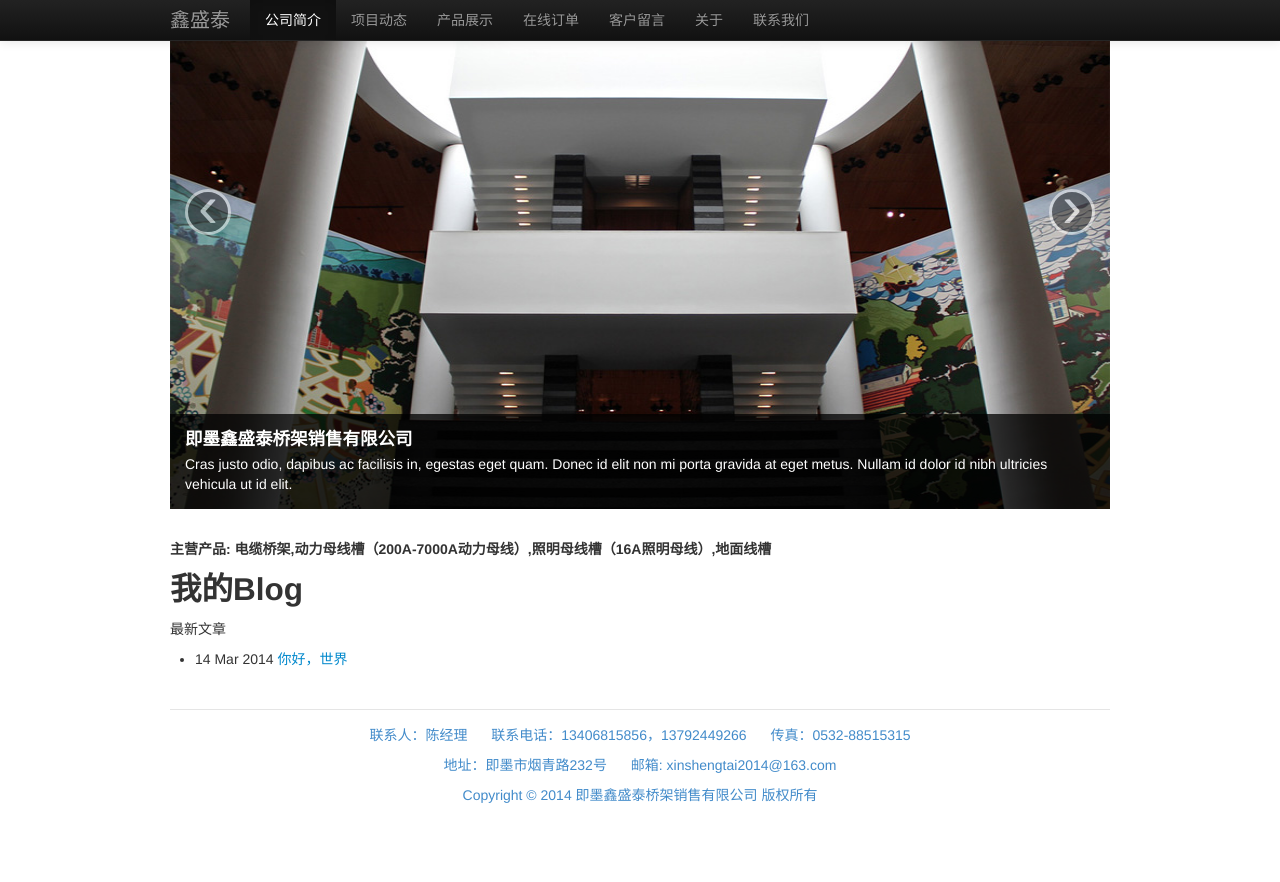
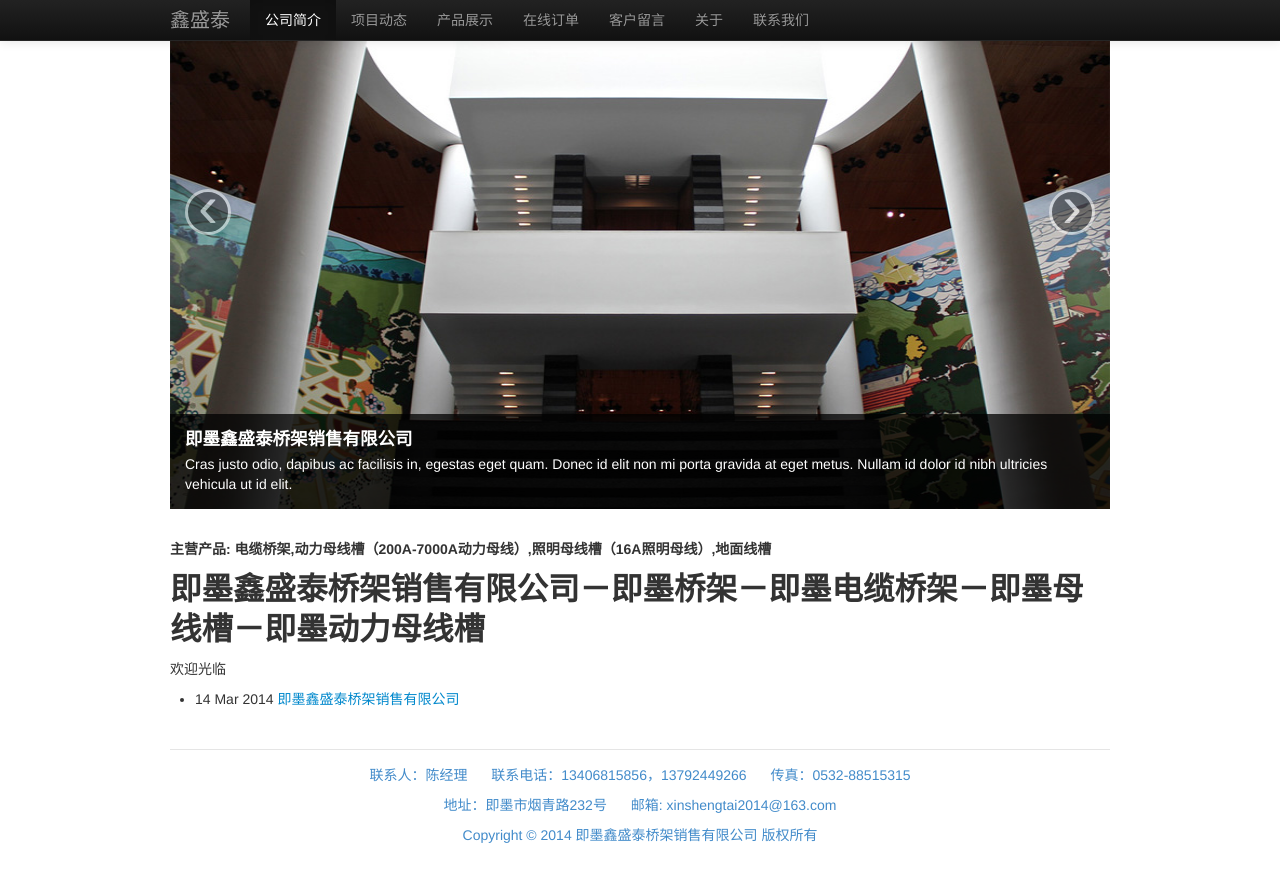
Before and after one commit to xinshengtai/xinshengtai_demo, a Jekyll site: the page built from index.html, in a window 1280 px wide and 900 px high, scrolled down 651 px. Shown: the top 882 px of the window. Built offline with Jekyll 4.4.1, drawn with Linux system fonts in a browser that asks for light colours; before the commit the page ends 1511 px from its top, so only the background shows below that.

Commit message:
modify titles

```diff
--- a/_layouts/default.html
+++ b/_layouts/default.html
@@ -10,7 +10,7 @@
   <!-- 网站描述 -->
   <meta name="description" content="即墨鑫盛泰电缆桥架销售有限公司；地址：即墨市烟青路232号；联系电话：13406815856，13792449266；邮箱：xinshengtai2014@163.com">
   <!-- 搜索关键字 -->
-  <meta name="keywords" content="即墨桥架，即墨电缆桥架，电缆桥架，桥架，动力母线槽（200A-7000A动力母线），照明母线槽（16A照明母线），地面线槽，槽式桥架，梯式桥架"/>
+  <meta name="keywords" content="即墨桥架, 即墨电缆桥架, 电缆桥架, 桥架, 动力母线槽（200A-7000A动力母线）, 照明母线槽（16A照明母线）, 地面线槽, 槽式桥架, 梯式桥架"/>
   <!-- 作者 -->
     <meta name="author" content="xiaodao">
     <!-- 链接css样式 -->
--- a/_posts/2014-03-14-about.html
+++ b/_posts/2014-03-14-about.html
@@ -1,7 +1,7 @@
 ---
 layout: default
-title: 你好，世界
+title: 即墨鑫盛泰桥架销售有限公司
 ---
 <h2>{{ page.title }}</h2>
-<p>我的第一篇文章</p>
+<p>欢迎光临</p>
 <p>{{ page.date | date_to_string }}</p>
--- a/index.html
+++ b/index.html
@@ -1,9 +1,9 @@
 ---
 layout: default
-title: 我的Blog
+title: 即墨鑫盛泰桥架销售有限公司－即墨桥架－即墨电缆桥架－即墨母线槽－即墨动力母线槽
 ---
 <h2>{{ page.title }}</h2>
-<p>最新文章</p>
+<p>欢迎光临</p>
 <ul>
 {% for post in site.posts %}
 <li>{{ post.date | date_to_string }} <a href="{{ site.baseurl }}{{ post.url }}">{{ post.title }}</a></li>
```
